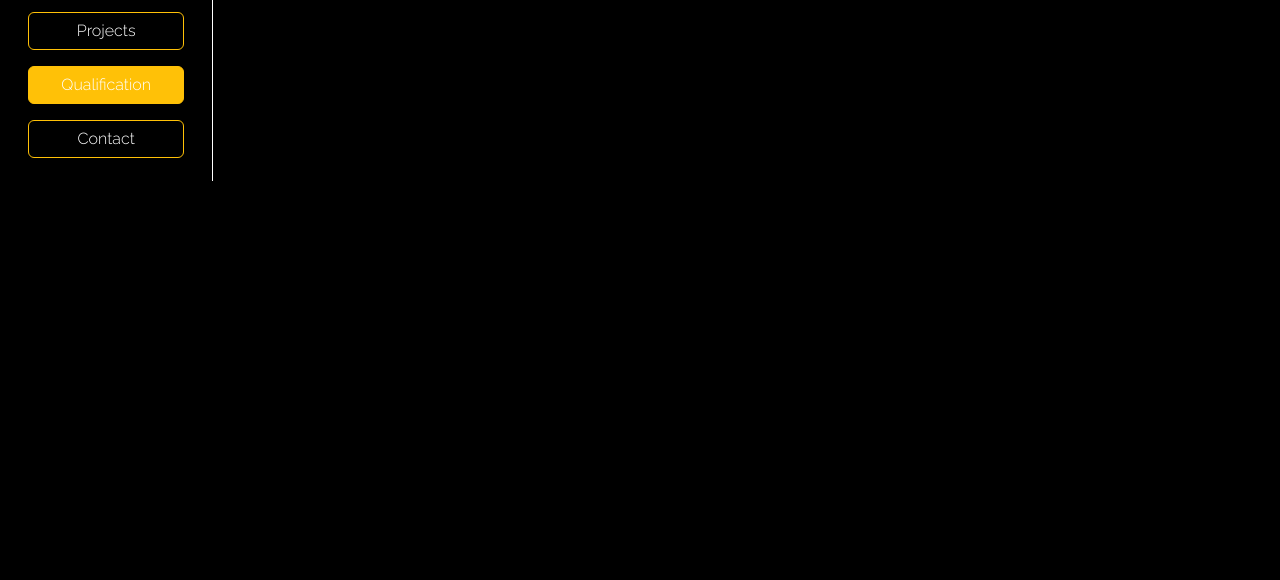
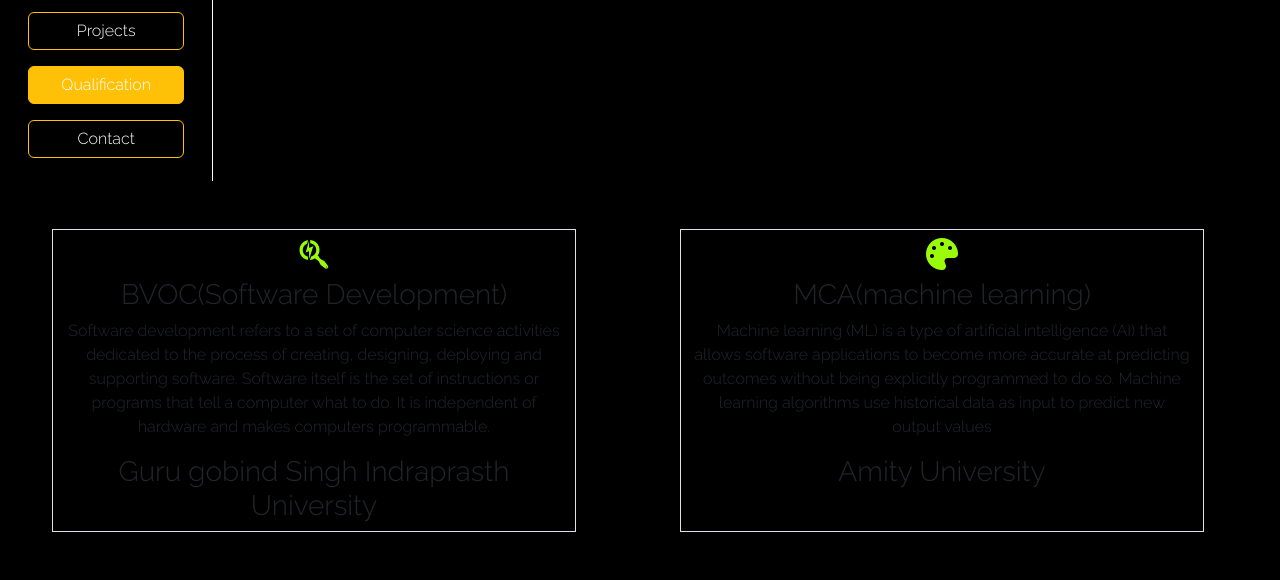
Before and after one commit to kush9871/Portfolio-gaurav, a Django app: page /qualification/ in a window 1280 px wide. Shown: the part 454-1034 px from the top of the page. Before the commit the page ends 635 px from the top, so only its background shows below. Run offline with Django 3.2, Linux system fonts and the light colour scheme; some libraries are stand-ins or nearby versions.

Commit message:
Update qualification.html

```diff
--- a/templates/qualification.html
+++ b/templates/qualification.html
@@ -1,7 +1,10 @@
 {% extends 'base.html' %}
 {% load static %}
 
-{% block title %} <div class="row mt-5 mb-5 text-center d-flex justify-content-around">
+{% block title %} Qualification {% endblock title %}
+
+{% block content %}
+ <div class="row mt-5 mb-5 text-center d-flex justify-content-around">
     <div class="col-md-5 border "><i class="fa-brands fa-searchengin fa-2x p-2"></i>
         <h3>BVOC(Software Development)</h3>
         <p>Software development refers to a set of computer science activities dedicated to the process of creating, designing, deploying and supporting software. Software itself is the set of instructions or programs that tell a computer what to do. It is independent of hardware and makes computers programmable.
@@ -13,7 +16,5 @@
         <p>Machine learning (ML) is a type of artificial intelligence (AI) that allows software applications to become more accurate at predicting outcomes without being explicitly programmed to do so. Machine learning algorithms use historical data as input to predict new output values</p>
         <h3>Amity University</h3>
     </div>
-</div> {% endblock title %}
-
-{% block content %}
+</div>
 {% endblock content %}
```
